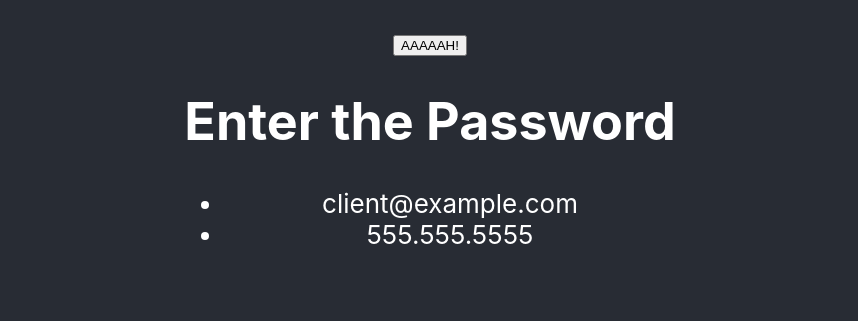
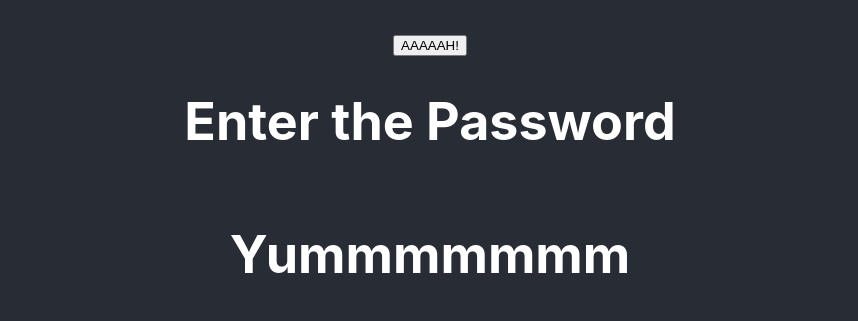
Before and after one commit to Daniel-Benzion/react_study, a React (Create React App) app: page / in a window 1280 px wide. Shown: the part 278-599 px from the top of the page, without its empty margins (210-1068 px from the left). Built offline with nearby package versions, Linux system fonts and the light colour scheme; grey boxes are pictures that could not be loaded.

Commit message:
Simple authorization form

```diff
--- a/src/App.js
+++ b/src/App.js
@@ -84,10 +84,8 @@ class Contact extends React.Component {
       </form>
     );
 
-    return (
-      <div id="authorization">
-        <h1>{this.state.authorized ? "Contact" : "Enter the Password"}</h1>
-        <ul>
+    const contactInfo = (
+      <ul>
           <li>
             client@example.com
           </li>
@@ -95,6 +93,12 @@ class Contact extends React.Component {
             555.555.5555
           </li>
         </ul>
+    );
+
+    return (
+      <div id="authorization">
+        <h1>{this.state.authorized ? "Contact" : "Enter the Password"}</h1>
+
       </div>
     );
   }
```
